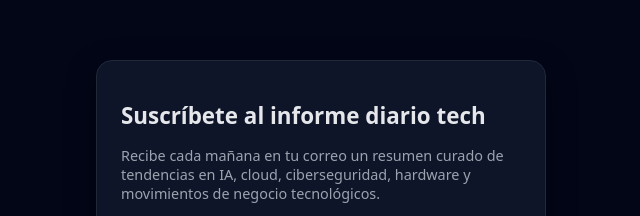
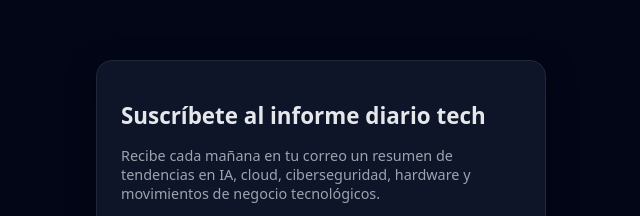
Before and after one commit to DominiqueDVD/tech-newsletter, a plain HTML site: page index.html in a window 1280 px wide. Shown: the part 202-418 px from the top of the page, 319-959 px from the left. Drawn offline with Linux system fonts and the light colour scheme.

Commit message:
Update index.html

```diff
--- a/index.html
+++ b/index.html
@@ -73,7 +73,7 @@
   <div class="card">
     <h1>Suscríbete al informe diario tech</h1>
     <p>
-      Recibe cada mañana en tu correo un resumen curado de tendencias en IA, cloud,
+      Recibe cada mañana en tu correo un resumen de tendencias en IA, cloud,
       ciberseguridad, hardware y movimientos de negocio tecnológicos.
     </p>
 
```
